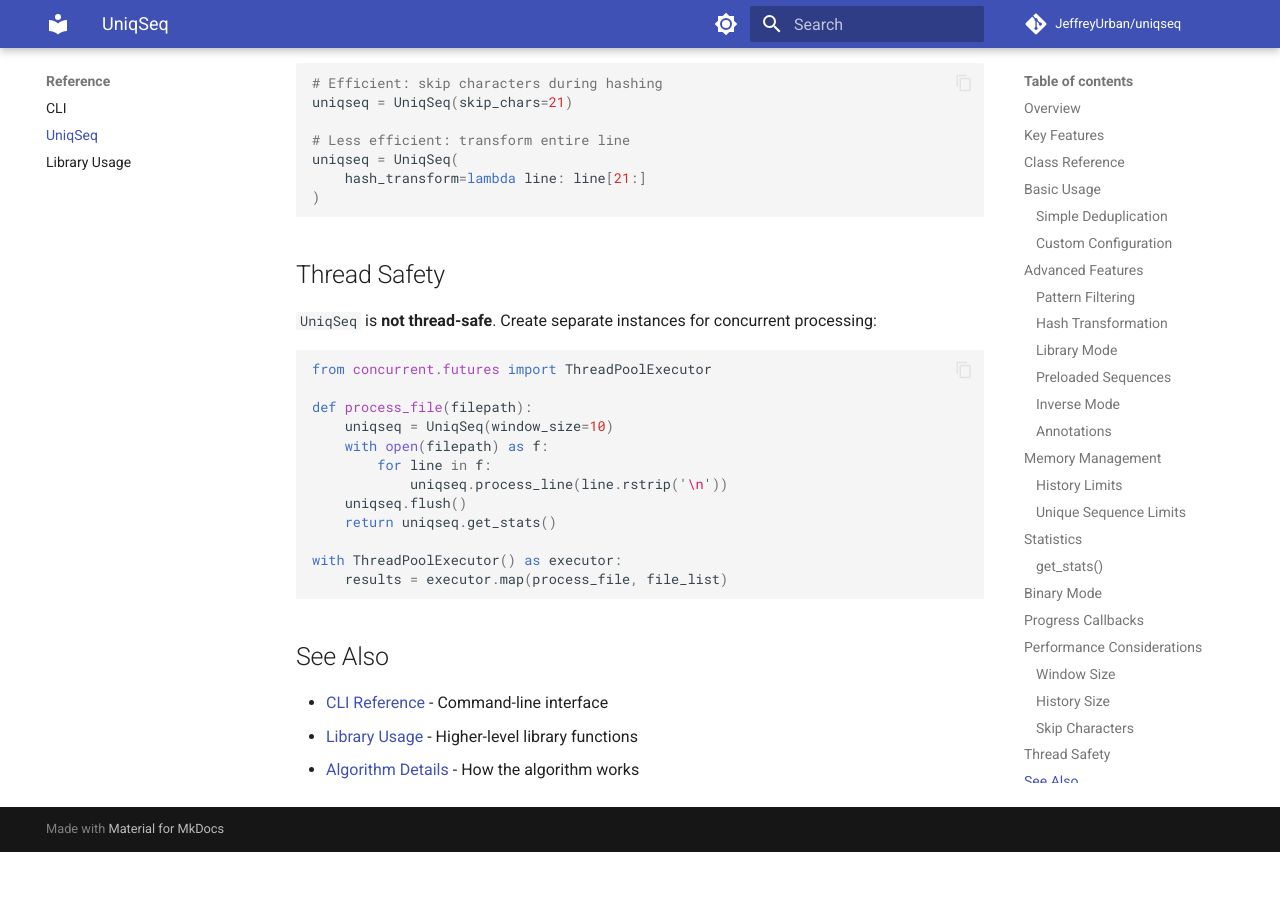
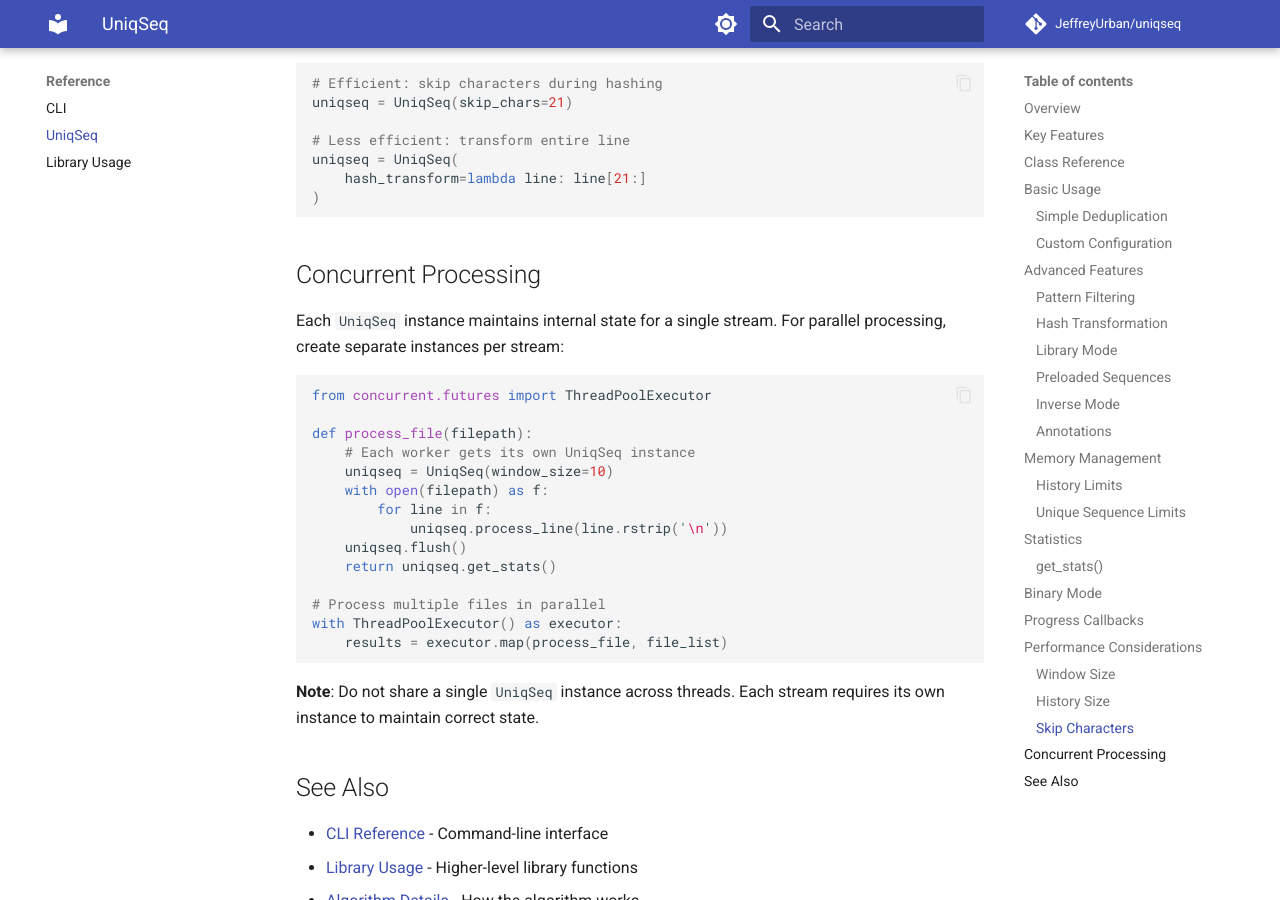
Before and after one commit to JeffreyUrban/uniqseq, an MkDocs documentation site: the page built from docs/reference/uniqseq.md, in a window 1280 px wide and 900 px high, scrolled down 6370 px. Built offline with MkDocs 1.6.1 and Material for MkDocs 9.7.7, drawn with Linux system fonts in a browser that asks for light colours; comment, search, counter and statistics services are not loaded; before the commit the page ends 7222 px from its top, so only the background shows below that.

Commit message:
Revised concurrent processing docs

````diff
--- a/docs/reference/uniqseq.md
+++ b/docs/reference/uniqseq.md
@@ -307,14 +307,15 @@ uniqseq = UniqSeq(
 )
 ```
 
-## Thread Safety
+## Concurrent Processing
 
-`UniqSeq` is **not thread-safe**. Create separate instances for concurrent processing:
+Each `UniqSeq` instance maintains internal state for a single stream. For parallel processing, create separate instances per stream:
 
 ```python
 from concurrent.futures import ThreadPoolExecutor
 
 def process_file(filepath):
+    # Each worker gets its own UniqSeq instance
     uniqseq = UniqSeq(window_size=10)
     with open(filepath) as f:
         for line in f:
@@ -322,9 +323,12 @@ def process_file(filepath):
     uniqseq.flush()
     return uniqseq.get_stats()
 
+# Process multiple files in parallel
 with ThreadPoolExecutor() as executor:
     results = executor.map(process_file, file_list)
 ```
+
+**Note**: Do not share a single `UniqSeq` instance across threads. Each stream requires its own instance to maintain correct state.
 
 ## See Also
 
````
